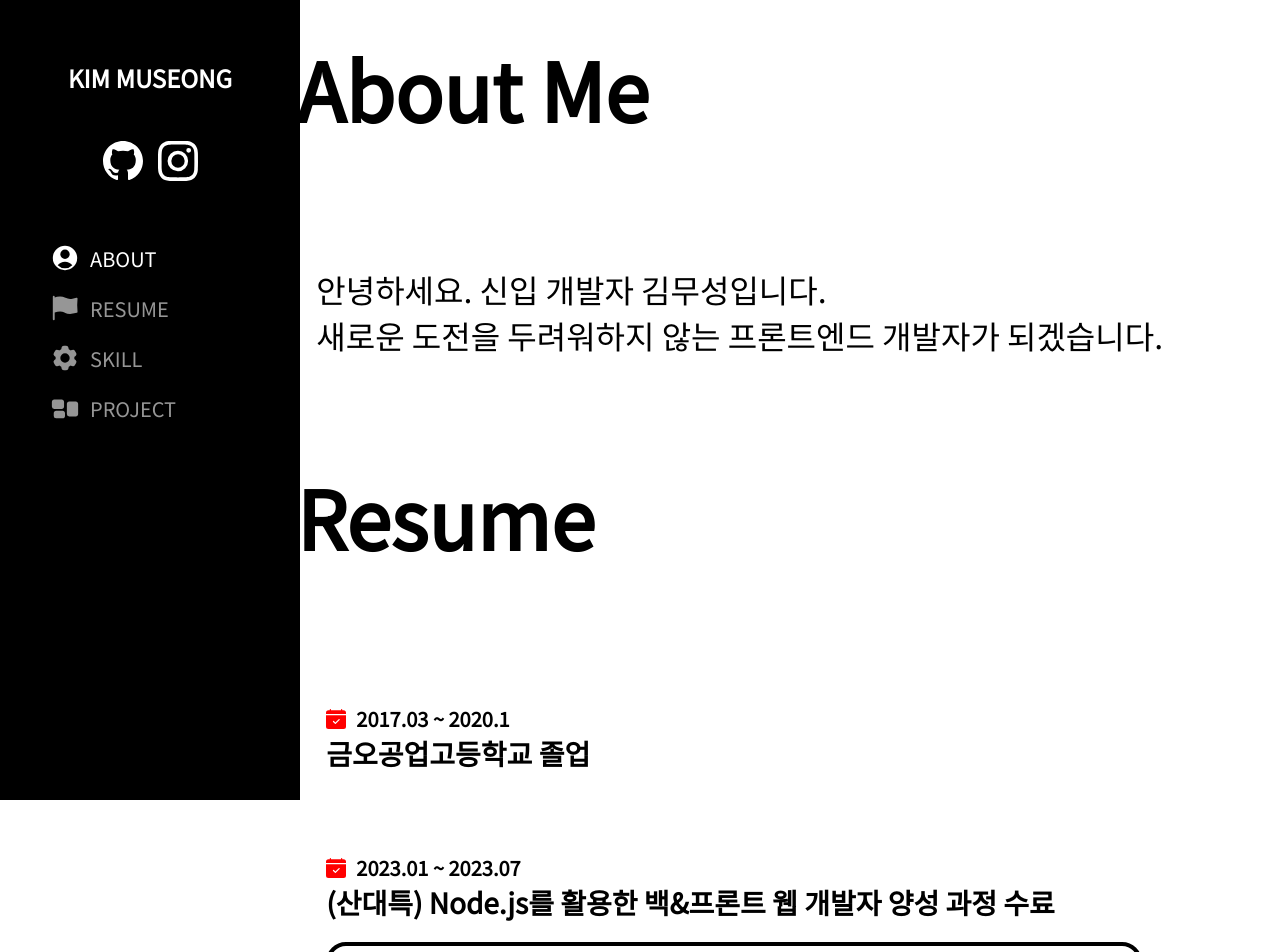
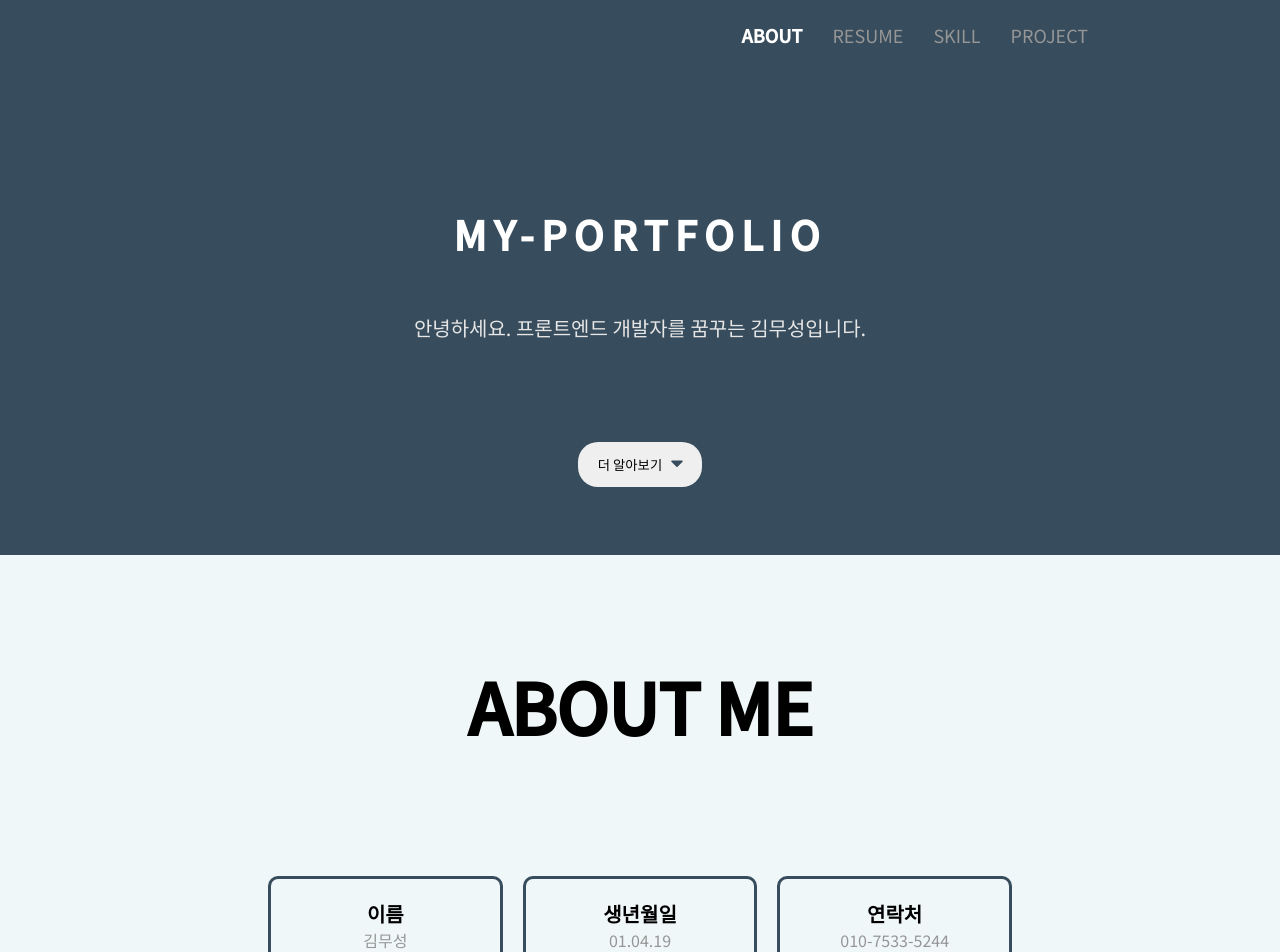
Before and after one commit to kim-museong/My-portFolio, a React (Create React App) app: page / in a window 1280 px wide. Shown: the top 952 px of the page. Built offline with nearby package versions, Linux system fonts and the light colour scheme.

Commit message:
포트폴리오 디자인 수정중

```diff
--- a/src/App.css
+++ b/src/App.css
@@ -1,4 +1,4 @@
-@import url("https://fonts.googleapis.com/css2?family=Black+Han+Sans&family=Jua&family=Noto+Sans+KR&display=swap");
+@import url("https://fonts.googleapis.com/css2?family=Noto+Sans+KR:wght@400;500&display=swap");
 
 * {
   margin: 0;
@@ -8,3 +8,7 @@
   box-sizing: border-box;
   font-family: "Noto Sans KR", sans-serif;
 }
+
+body {
+  background-color: rgb(240, 247, 249);
+}
--- a/src/component/About.tsx
+++ b/src/component/About.tsx
@@ -8,8 +8,32 @@ const About: React.FC = () => {
       <SH.TitleBox>About Me</SH.TitleBox>
 
       <S.AboutBox>
-        <p>안녕하세요. 신입 개발자 김무성입니다.</p>
-        <p>새로운 도전을 두려워하지 않는 프론트엔드 개발자가 되겠습니다.</p>
+        <S.ProfileList>
+          <S.ProfileItem>
+            <S.AboutName>이름</S.AboutName>
+            <S.AboutContent>김무성</S.AboutContent>
+          </S.ProfileItem>
+
+          <S.ProfileItem>
+            <S.AboutName>생년월일</S.AboutName>
+            <S.AboutContent>01.04.19</S.AboutContent>
+          </S.ProfileItem>
+
+          <S.ProfileItem>
+            <S.AboutName>연락처</S.AboutName>
+            <S.AboutContent>010-7533-5244</S.AboutContent>
+          </S.ProfileItem>
+
+          <S.ProfileItem>
+            <S.AboutName>이메일</S.AboutName>
+            <S.AboutContent>antjd0419@gmail.com</S.AboutContent>
+          </S.ProfileItem>
+
+          <S.ProfileItem>
+            <S.AboutName>주소</S.AboutName>
+            <S.AboutContent>대구</S.AboutContent>
+          </S.ProfileItem>
+        </S.ProfileList>
       </S.AboutBox>
     </SH.Wrapper>
   );
--- a/src/component/Header.tsx
+++ b/src/component/Header.tsx
@@ -1,21 +1,11 @@
 import React, { useEffect, useState } from "react";
 import * as S from "../styled/header.style";
-import {
-  HiUserCircle,
-  HiFlag,
-  HiCog6Tooth,
-  HiRectangleGroup,
-} from "react-icons/hi2";
-import { BsGithub, BsInstagram } from "react-icons/bs";
 import { scroller } from "react-scroll";
-import { GiHamburgerMenu } from "react-icons/gi";
-import { MdClose } from "react-icons/md";
 import { useSelector } from "react-redux";
 import { RootState } from "../reduce";
 
 const Header: React.FC = () => {
   const [scrollPosition, setScrollPosition] = useState<number>(0);
-  const [isShowBox, setIsShowBox] = useState<boolean>(false);
 
   const { about, resume, skill } = useSelector((state: RootState) => ({
     about: state.main.about,
@@ -34,10 +24,6 @@ const Header: React.FC = () => {
     });
   };
 
-  const onShowListBtn = () => {
-    setIsShowBox((prev) => !prev);
-  };
-
   useEffect(() => {
     window.addEventListener("scroll", changeScrollY);
 
@@ -48,90 +34,48 @@ const Header: React.FC = () => {
 
   return (
     <>
-      {!isShowBox ? (
-        <>
-          <S.MobileTitleBox>
-            <S.MobileBtnBox>
-              <GiHamburgerMenu className="mobile" onClick={onShowListBtn} />
-            </S.MobileBtnBox>
-            <S.NameBox>KIM MUSEONG</S.NameBox>
-          </S.MobileTitleBox>
-          <S.Space />
-        </>
-      ) : (
-        <S.Space />
-      )}
-
-      <S.HeaderWrapper className={isShowBox ? "show" : "close"}>
-        {isShowBox && (
-          <S.MobileBtnBox>
-            <MdClose className="mobile" onClick={onShowListBtn} />
-          </S.MobileBtnBox>
-        )}
-
-        <S.NameBox>KIM MUSEONG</S.NameBox>
-
-        <S.ContactBox>
-          <S.ContactItem to="https://github.com/kim-museong">
-            <BsGithub />
-          </S.ContactItem>
-
-          <S.ContactItem to="https://www.instagram.com/mu._.0419/">
-            <BsInstagram />
-          </S.ContactItem>
-        </S.ContactBox>
-
+      <S.HeaderWrapper>
         <S.ListItem>
           <S.Item
             to="about"
-            style={{
-              color:
-                scrollPosition >= 0 && scrollPosition <= about ? "white" : "",
-            }}
+            className={
+              scrollPosition >= 0 && scrollPosition <= about ? "on" : ""
+            }
             onClick={() => onClickButton("about")}
           >
-            <HiUserCircle />
             <p>ABOUT</p>
           </S.Item>
 
           <S.Item
             to="resume"
-            style={{
-              color:
-                scrollPosition > about && scrollPosition <= resume
-                  ? "white"
-                  : "",
-            }}
+            className={
+              scrollPosition > about && scrollPosition <= resume ? "on" : ""
+            }
             onClick={() => onClickButton("resume")}
           >
-            <HiFlag />
             <p>RESUME</p>
           </S.Item>
 
           <S.Item
             to="skill"
-            style={{
-              color:
-                scrollPosition > resume && scrollPosition <= skill
-                  ? "white"
-                  : "",
-            }}
+            className={
+              scrollPosition > resume && scrollPosition <= skill ? "on" : ""
+            }
             onClick={() => onClickButton("skill")}
           >
-            <HiCog6Tooth />
             <p>SKILL</p>
           </S.Item>
 
           <S.Item
             to="project"
-            style={{ color: scrollPosition > skill ? "white" : "" }}
+            className={scrollPosition > skill ? "on" : ""}
             onClick={() => onClickButton("project")}
           >
-            <HiRectangleGroup />
             <p>PROJECT</p>
           </S.Item>
         </S.ListItem>
       </S.HeaderWrapper>
+      <S.SpaceBox />
     </>
   );
 };
--- a/src/component/Main.tsx
+++ b/src/component/Main.tsx
@@ -7,6 +7,8 @@ import Project from "./Project";
 import * as S from "../styled/main.style";
 import { init, setPosition } from "../reduce/action";
 import { useDispatch } from "react-redux";
+import { scroller } from "react-scroll";
+import { FaCaretDown } from "react-icons/fa";
 
 const Main: React.FC = () => {
   const dispatch = useDispatch();
@@ -14,6 +16,14 @@ const Main: React.FC = () => {
   const aboutLocationRef = useRef<any>(null);
   const resumeLocationRef = useRef<any>(null);
   const skillLocationRef = useRef<any>(null);
+
+  /** 원하는 Element위치로 이동하는 함수 */
+  const onClickButton = (name: string) => {
+    scroller.scrollTo(name, {
+      duration: 800,
+      smooth: "easeInOutQuint",
+    });
+  };
 
   useEffect(() => {
     dispatch(init());
@@ -27,23 +37,41 @@ const Main: React.FC = () => {
 
   return (
     <S.Wrapper>
-      <S.SpaceBlock />
+      <S.thumbnailBox>
+        <S.thumbnailTitle>my-portfolio</S.thumbnailTitle>
+        <S.thumbnailContent>
+          안녕하세요. 프론트엔드 개발자를 꿈꾸는 김무성입니다.
+        </S.thumbnailContent>
+        <S.NextBtn onClick={() => onClickButton("about")}>
+          더 알아보기
+          <S.DownSvg>
+            <FaCaretDown />
+          </S.DownSvg>
+        </S.NextBtn>
+      </S.thumbnailBox>
+
       <div>
         <Element name="about">
           <About />
         </Element>
         <div ref={aboutLocationRef} />
+      </div>
 
+      <div>
         <Element name="resume">
           <Resume />
         </Element>
         <div ref={resumeLocationRef} />
+      </div>
 
+      <div>
         <Element name="skill">
           <Skill />
         </Element>
         <div ref={skillLocationRef} />
+      </div>
 
+      <div>
         <Element name="project">
           <Project />
         </Element>
--- a/src/index.css
+++ /dev/null
@@ -1,13 +0,0 @@
-body {
-  margin: 0;
-  font-family: -apple-system, BlinkMacSystemFont, 'Segoe UI', 'Roboto', 'Oxygen',
-    'Ubuntu', 'Cantarell', 'Fira Sans', 'Droid Sans', 'Helvetica Neue',
-    sans-serif;
-  -webkit-font-smoothing: antialiased;
-  -moz-osx-font-smoothing: grayscale;
-}
-
-code {
-  font-family: source-code-pro, Menlo, Monaco, Consolas, 'Courier New',
-    monospace;
-}
--- a/src/styled/about.style.ts
+++ b/src/styled/about.style.ts
@@ -1,6 +1,8 @@
 import styled from "styled-components";
 
 export const AboutBox = styled.div`
+  text-align: center;
+
   @media all and (min-width: 1024px) {
     font-size: 32px;
     margin-bottom: 50px;
@@ -12,4 +14,28 @@ export const AboutBox = styled.div`
   }
 `;
 
-export const ProfileBox = styled.div``;
+export const ProfileList = styled.ul`
+  width: 60%;
+  margin: 0 auto;
+  display: grid;
+  grid-template-columns: repeat(3, 1fr);
+  gap: 20px;
+`;
+
+export const ProfileItem = styled.li`
+  display: flex;
+  flex-direction: column;
+  border: 3px solid rgb(55, 76, 92);
+  border-radius: 10px;
+  padding: 20px;
+`;
+
+export const AboutName = styled.div`
+  font-weight: bold;
+  font-size: 20px;
+`;
+
+export const AboutContent = styled.div`
+  font-size: 16px;
+  color: rgb(150, 150, 150);
+`;
--- a/src/styled/header.style.ts
+++ b/src/styled/header.style.ts
@@ -1,130 +1,49 @@
 import styled from "styled-components";
-import * as Router from "react-router-dom";
 import * as Scroll from "react-scroll";
 
 export const HeaderWrapper = styled.div`
-  width: auto;
+  width: 100%;
   position: fixed;
   top: 0;
   left: 0;
-  background-color: black;
-  height: 100%;
+  background-color: rgb(55, 76, 92);
   color: white;
 
   @media all and (min-width: 1024px) {
-    min-width: 300px;
-    padding: 20px 40px;
+    padding: 22px 0 14px;
   }
 
   /* 모바일 가로, 모바일 세로 (해상도 480px ~ 767px)*/
   @media all and (max-width: 767px) {
     min-width: 100px;
     padding: 50px 20px;
-
-    &.show {
-      left: 0;
-    }
-
-    &.close {
-      left: -300px;
-    }
   }
 `;
 
-export const NameBox = styled.div`
-  display: inline-block;
-  width: 100%;
-  text-align: center;
-  font-size: 24px;
-  font-weight: bold;
-
-  @media all and (min-width: 1024px) {
-    padding: 10px;
-    margin: 30px 0;
-  }
-
-  @media all and (max-width: 767px) {
-    padding-top: 10px;
-  }
-`;
-
-export const ContactBox = styled.div`
+export const ListItem = styled.ul`
+  width: 70%;
+  margin: 0 auto;
   display: flex;
-  justify-content: center;
-  gap: 15px;
-  margin-bottom: 40px;
-`;
-
-export const ContactItem = styled(Router.Link)`
-  color: white;
-  font-size: 40px;
-  cursor: pointer;
-`;
-
-export const ListItem = styled.ul`
-  li + li {
-    margin-top: 10px;
-  }
+  justify-content: right;
+  align-items: center;
+  gap: 30px;
 `;
 
 export const Item = styled(Scroll.Link)`
   display: flex;
   align-items: center;
-  padding: 10px;
   font-family: bold;
-  font-size: 30px;
+  font-size: 18px;
   color: rgb(150, 150, 150);
   cursor: pointer;
 
-  p {
-    margin-left: 10px;
-    font-size: 20px;
+  &.on {
+    color: white;
+    font-weight: bold;
   }
 `;
 
-export const MobileTitleBox = styled.div`
-  width: 100%;
-  position: fixed;
-  top: 0;
-  left: 0;
-  padding-bottom: 10px;
-  background: black;
-  color: white;
-  @media all and (min-width: 1024px) {
-    display: none;
-  }
+export const SpaceBox = styled.div`
+  background-color: rgb(55, 76, 92);
+  height: 55px;
 `;
-
-export const Space = styled.div`
-  height: 50px;
-
-  @media all and (min-width: 1024px) {
-    display: none;
-  }
-`;
-
-export const MobileBtnBox = styled.div`
-  position: fixed;
-  top: 0;
-  left: 0;
-  padding: 15px;
-  cursor: pointer;
-
-  svg {
-    font-size: 30px;
-  }
-
-  /* PC (해상도 1024px)*/
-  @media all and (min-width: 1024px) {
-    .mobile {
-      display: none;
-    }
-  }
-
-  /* 모바일 가로, 모바일 세로 (해상도 480px ~ 767px)*/
-  @media all and (max-width: 767px) {
-    &.mobile {
-      display: block;
-    }
-  }
-`;
--- a/src/styled/main.style.ts
+++ b/src/styled/main.style.ts
@@ -2,7 +2,7 @@ import styled from "styled-components";
 
 export const Wrapper = styled.div`
   @media all and (min-width: 1024px) {
-    display: flex;
+    width: 100%;
   }
 
   @media all and (max-width: 767px) {
@@ -10,14 +10,40 @@ export const Wrapper = styled.div`
   }
 `;
 
-export const SpaceBlock = styled.div`
-  @media all and (min-width: 1024px) {
-    width: 500px;
-    height: 100%;
-  }
+export const thumbnailBox = styled.div`
+  background-color: rgb(55, 76, 92);
+  height: 500px;
+  padding-top: 150px;
+  text-align: center;
+`;
 
-  /* 모바일 가로, 모바일 세로 (해상도 480px ~ 767px)*/
-  @media all and (max-width: 767px) {
-    display: none;
-  }
+export const thumbnailTitle = styled.div`
+  color: white;
+  font-size: 40px;
+  font-weight: bold;
+  text-transform: uppercase;
+  letter-spacing: 7px;
 `;
+
+export const thumbnailContent = styled.div`
+  margin-top: 50px;
+  font-size: 20px;
+  color: rgb(230, 230, 230);
+`;
+
+export const NextBtn = styled.button`
+  cursor: pointer;
+  display: flex;
+  justify-content: center;
+  align-items: center;
+  margin: 100px auto;
+  padding: 8px 15px 8px 20px;
+  border: none;
+  border-radius: 20px;
+`;
+
+export const DownSvg = styled.div`
+  margin-left: 5px;
+  color: rgb(55, 76, 92);
+  font-size: 20px;
+`;
--- a/src/styled/share.style.ts
+++ b/src/styled/share.style.ts
@@ -2,15 +2,17 @@ import styled from "styled-components";
 
 export const Wrapper = styled.div`
   margin: 0 auto;
-  padding-top: 30px;
+  padding-top: 100px;
 `;
 
 export const TitleBox = styled.div`
-  display: inline-block;
   font-weight: bold;
+  text-align: center;
+  text-transform: uppercase;
+  letter-spacing: -1px;
 
   @media all and (min-width: 1024px) {
-    font-size: 80px;
+    font-size: 70px;
     margin-bottom: 100px;
   }
   /* 모바일 가로, 모바일 세로 (해상도 480px ~ 767px)*/
```
